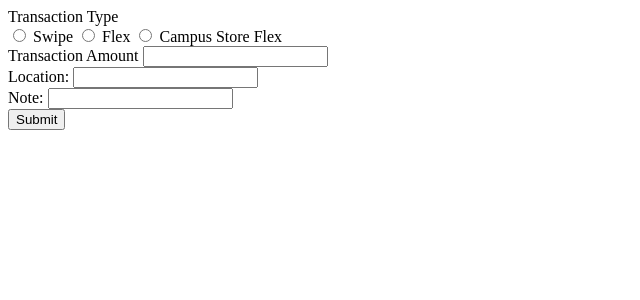
After one commit to noahhodge04/meal-plan-tracker, a Flask app: page /new in a window 1280 px wide. The commit adds this page. Shown: the top 300 px of the page, without its empty margins (0-640 px from the left). Run offline with Flask 3, Linux system fonts and the light colour scheme.

Commit message:
Added transaction form page and functionality

```diff
--- a/main.py
+++ b/main.py
@@ -13,6 +13,10 @@ app = Flask(__name__)
 def home():
     # return "Meal Plan Tracker is running!"
     return render_template("./balance.html")
+
+@app.route("/new")
+def transaction_page():
+    return render_template("./transaction_form.html")
 
 @app.route("/api/balances", methods=["GET"])
 def api_get_balances():
@@ -35,12 +39,10 @@ def api_get_transactions():
 @app.route("/api/transactions", methods=["POST"])
 def api_create_transaction():
     """API endpoint to submit a new transaction."""
-    data = request.get_json() or {}
-
-    transaction_type = data.get("type")
-    amount = data.get("amount")
-    location = data.get("location", "")
-    note = data.get("note", "")
+    transaction_type = request.form.get('type')
+    amount = request.form.get('amount')
+    location = request.form.get('location')
+    note = request.form.get('note')
 
     try:
         if amount is not None:
--- /dev/null
+++ b/static/add_transaction.js
@@ -0,0 +1,22 @@
+const form = document.querySelector("#submit-transaction")
+
+async function sendData(){
+    const formData = new FormData(form);
+
+    try{
+        const response = await fetch(
+            "/api/transactions", {
+                method: "POST",
+                body: formData
+            }
+        );
+        window.location.href = "/";
+    } catch(error) {
+        console.error(error);
+    }
+}
+
+form.addEventListener("submit", (event) => {
+    event.preventDefault();
+    sendData();
+})
--- /dev/null
+++ b/templates/transaction_form.html
@@ -0,0 +1,25 @@
+<!DOCTYPE html>
+<html>
+    <head>
+        <title>New Transaction</title>
+    </head>
+    <body>
+        <form id="submit-transaction">
+            <label for="type">Transaction Type</label><br>
+                <input type="radio" id="swipe" name="type" value="swipe">
+                    <label for="swipe">Swipe</label>
+                <input type="radio" id="villageFlex" name="type" value="villageFlex">
+                    <label for="villageFlex">Flex</label>
+                <input type="radio" id="campusFlex" name="type" value="campusFlex">
+                    <label for="campus Flex">Campus Store Flex</label><br>
+            <label for="amount">Transaction Amount</label>
+                <input type="text" id="amount" name="amount"><br>
+            <label for="location">Location:</label>
+                <input type="text" id="location" name="location"><br>
+            <label for="note">Note:</label>
+                <input type="text" id="note" name="note"><br>
+            <input type="submit" value="Submit">
+        </form>
+        <script src="{{ url_for('static',filename='add_transaction.js') }}"></script>
+    </body>
+</html>
```
Also changed, not shown: templates/balance.html (+10 -4 lines).
